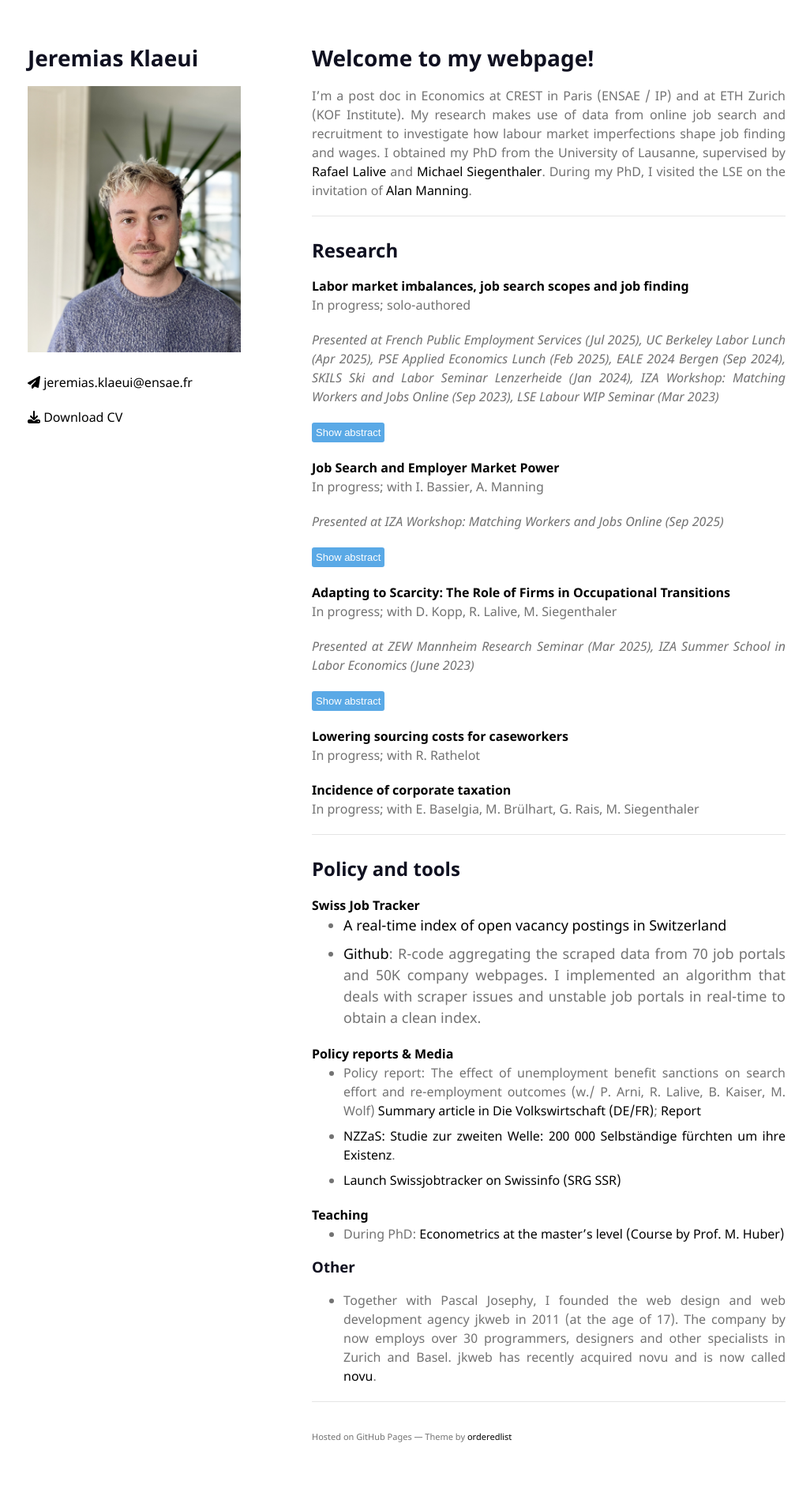
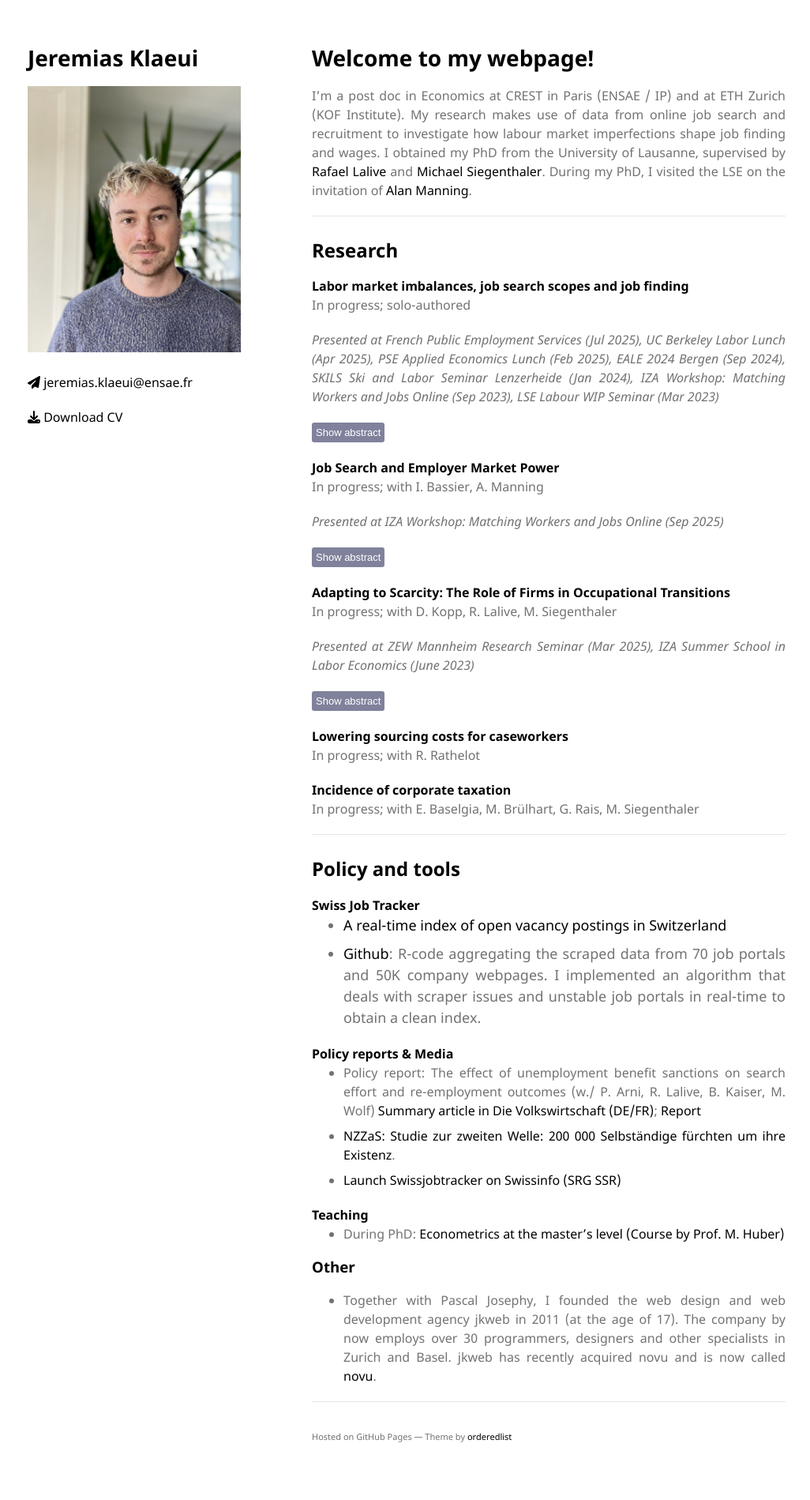
Before and after one commit to jklaeui/jklaeui.github.io, a Jekyll site: the page built from index.md, in a window 1280 px wide. Shown: the whole page at 79% size, without its empty margins (125-1151 px from the left). Built offline with Jekyll 4.4.1, drawn with Linux system fonts in a browser that asks for light colours; nearby versions of some CDN libraries; our own code applies the rules of GitHub Pages for plain Markdown files; the repository's description, which GitHub fills in, is left out.

Commit message:
cols again3

```diff
--- a/_sass/jekyll-theme-minimal.scss
+++ b/_sass/jekyll-theme-minimal.scss
@@ -11,7 +11,7 @@ body {
 }
 
 h1, h2, h3, h4, h5, h6 {
-  color:#0F1020;;
+  color:#000000;;
   margin:0 0 20px;
 }
 
@@ -28,16 +28,16 @@ h1 {
 }
 
 h2 {
-  color:#0F1020;;
+  color:#000000;;
 }
 
 h3, h4, h5, h6 {
-  color:#0F1020;;
+  color:#000000;;
 }
 
 h1 a {
   color: #90b8ba;
-  color: #0F1020;;
+  color: #000000;;
   text-decoration:none;
 }
 
@@ -66,7 +66,7 @@ a:hover, a:focus {
 }
 .show-button {
         cursor: pointer;
-        background-color: #5AA9E6;
+        background-color: #80829c;
         color: white;
   padding: 5px;
   border: none;
@@ -75,7 +75,7 @@ a:hover, a:focus {
 }
 
 .show-button:hover {
-        background-color: #0F1020;
+        background-color: #000000;
   }
 
 
```
